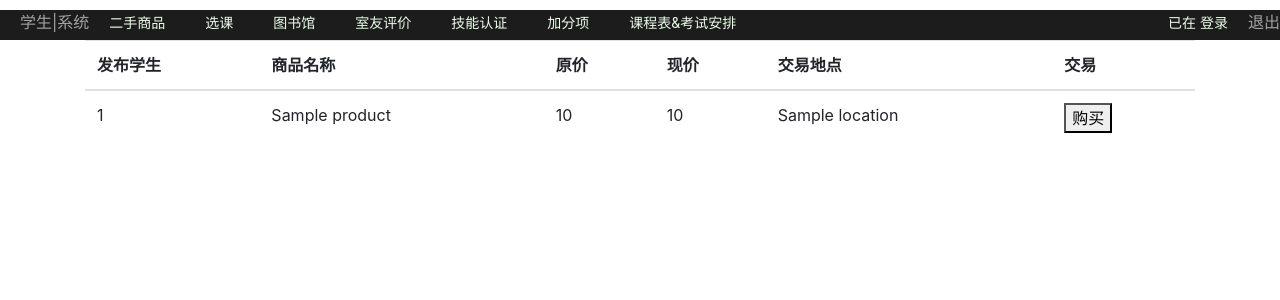
After one commit to samileyang/graduation_project, a Django app: template bishe/templates/student/stu_pro_purchase.html in a window 1280 px wide. The commit adds this page. Shown: the top 300 px of the page. Run offline with Django 3.2, Linux system fonts and the light colour scheme; the template is opened without the code that fills it: most values are stand-ins (such as "Sample title", 1, 10 or a date in 2020); some libraries are stand-ins or nearby versions.

Commit message:
Add files via upload

```diff
--- a/bishe/templates/instructor/instructor_header.html
+++ b/bishe/templates/instructor/instructor_header.html
@@ -16,7 +16,7 @@
            <li><a href="">同学评价</a></li>
         <li><a href="">论文/学生工作申请</a></li>
         <li><a href="">信用评价</a></li>
-        <li><a href="">商品认证</a></li>
+        <li onclick="window.location.href='/instructor_pro_review'">商品认证</a></li>
 
     </ul>
     <ul style="float: right">
--- a/bishe/templates/jwc/jwc_header.html
+++ b/bishe/templates/jwc/jwc_header.html
@@ -16,6 +16,7 @@
            <li><a href="">修改培养计划</a></li>
         <li><a href="">审卷</a></li>
         <li><a href="">学生信息录入</a></li>
+        <li onclick="window.location.href='/library_return'">图书归还</a></li>
 
     </ul>
     <ul style="float: right">
--- /dev/null
+++ b/bishe/templates/student/stu_pro_purchase.html
@@ -0,0 +1,28 @@
+{% extends "student/stu_header.html" %}
+{% block context %}
+    <div class="container">
+        <table class="table table-hover">
+            <tr>
+                <th scope="col">发布学生</th>
+                <th scope="col">商品名称</th>
+                <th scope="col">原价</th>
+                <th scope="col">现价</th>
+                <th scope="col">交易地点</th>
+                <th scope="col">交易</th>
+            </tr>
+            </thead>
+            <tbody>
+            {% for product in products %}
+                <tr>
+                    <td>{{ product.seller_id }}</td>
+                    <td>{{ product.pro_name }}</td>
+                    <td>{{ product.price_org }}</td>
+                    <td>{{ product.price_cur }}</td>
+                    <td>{{ product.location }}</td>
+                    <td><button>购买</button></td>
+                </tr>
+            {% endfor %}
+            </tbody>
+        </table>
+    </div>
+{% endblock context %}
```
Also changed, not shown: bishe/templates/instructor/instructor_pro_review.html (added, +24 -0 lines), bishe/templates/jwc/library_return.html (added, +23 -0 lines).
